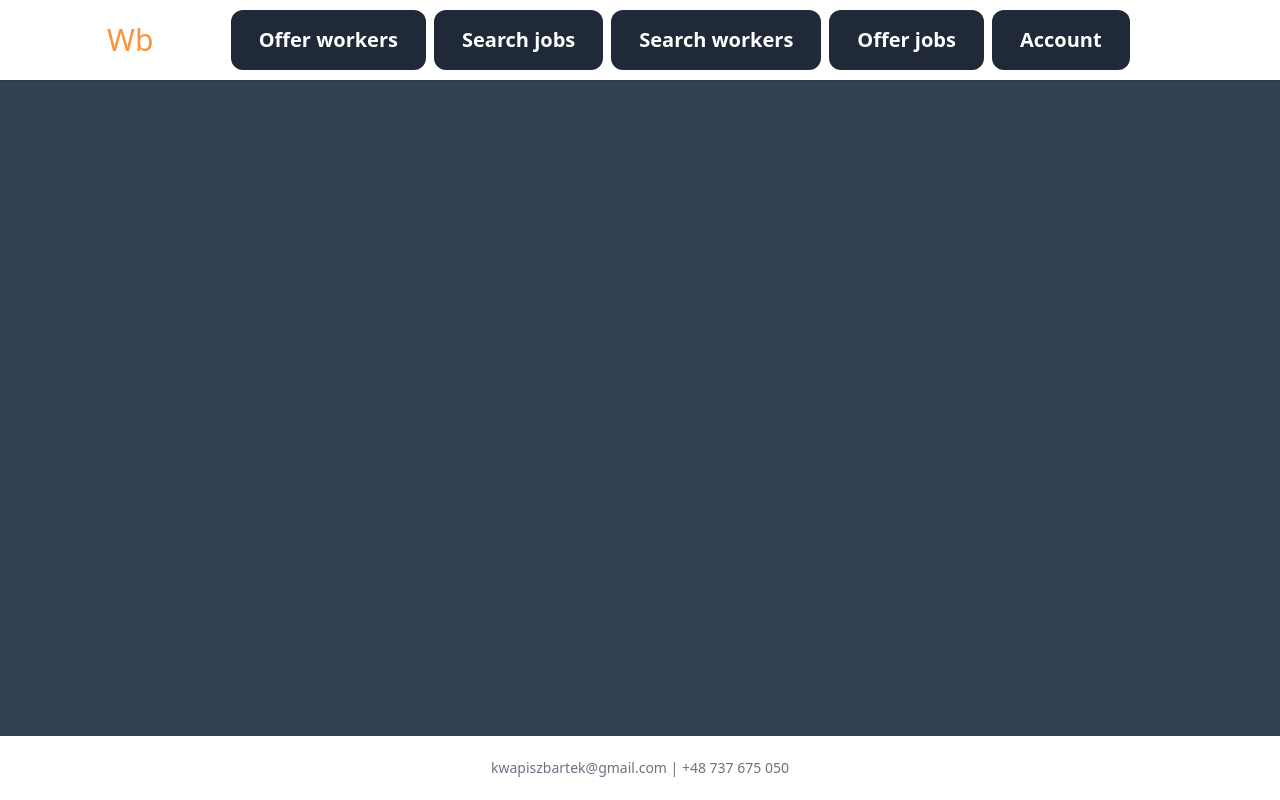
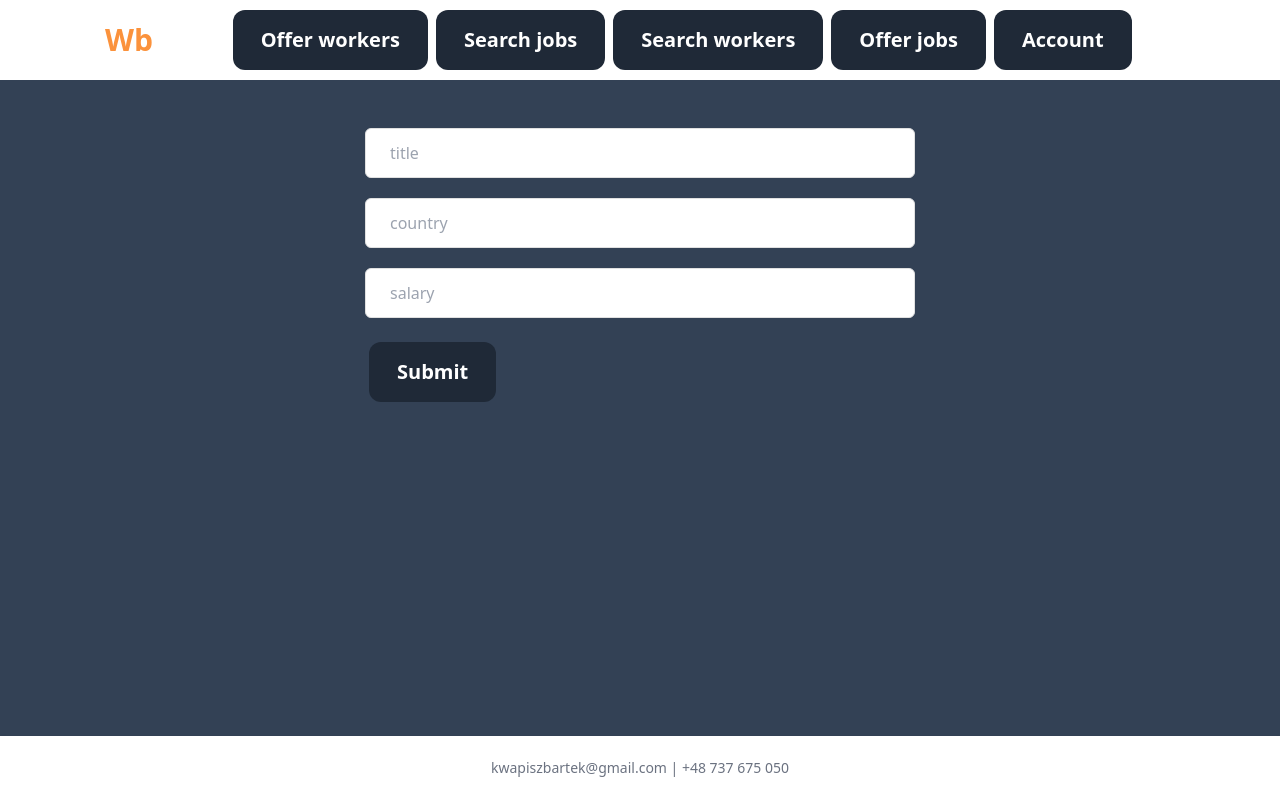
Before and after one commit to BartekKwapisz/Workbook.io-in-React-and-Tailwind, a React (Create React App) app: page /offer-workers in a window 1280 px wide. Built offline with nearby package versions, Linux system fonts and the light colour scheme.

Commit message:
minor fixes

```diff
--- a/src/App.js
+++ b/src/App.js
@@ -1,33 +1,31 @@
 import React from "react";
 import "./App.css";
 import Navbar from "./components/Navbar";
-import MainContent from "./components/MainContent"
 import Footer from "./components/Footer";
 import {
   BrowserRouter as Router,
   Route,
   Routes,
 } from "react-router-dom";
-// import Homepage from "./pages/Homepage";
-// import OfferWorkers from "./pages/offerWorkers";
-// import OfferJobs from "./pages/offerJobs";
-// import SearchJobs from "./pages/searchJobs";
-// import SearchWorkers from "./pages/searchWorkers";
-// import Account from "./pages/Account";
+import Homepage from "./pages/Homepage";
+import OfferWorkers from "./pages/offerWorkers";
+import OfferJobs from "./pages/offerJobs";
+import SearchJobs from "./pages/searchJobs";
+import SearchWorkers from "./pages/searchWorkers";
+import Account from "./pages/Account";
 
 function App() {
   return <div className="h-screen bg-slate-700 relative">
       <Router>
           <Navbar />
-          <MainContent></MainContent>
-          {/* <Routes>
+          <Routes>
             <Route path="/" element={<><Homepage /></>}/>
             <Route path="/offer-workers" element={<><OfferWorkers /></>}/>
             <Route path="/offer-jobs" element={<><OfferJobs /></>}/>
             <Route path="/search-jobs" element={<><SearchJobs /></>}/>
             <Route path="/search-workers" element={<><SearchWorkers /></>}/>
             <Route path="/account" element={<><Account /></>}/>
-          </Routes>  */}
+          </Routes>
       </Router>
       <Footer />
   </div>;
--- a/src/components/MainContent.js
+++ b/src/components/MainContent.js
@@ -1,7 +1,7 @@
 function MainContent() {
     return (
         <section className="bg-lime-600">
-        {/* change bg color to bg-slate-700 */}
+
         </section>
     );
   }
--- a/src/components/Navbar.js
+++ b/src/components/Navbar.js
@@ -2,7 +2,7 @@ import { Link } from 'react-router-dom';
 
 function Button(props) {
   return (
-    <button className="inline-block py-4 text-xl text-white bg-gray-800 px-7 hover:bg-gray-700 rounded-xl m-1">
+    <button className="inline-block py-4 text-xl text-white bg-gray-800 px-7 hover:bg-gray-700 active:bg-gray-600 rounded-xl m-1 focus:ring focus:ring-orange-400 ">
 
       <span className="">
         {props.text}
@@ -14,7 +14,7 @@ function Button(props) {
 function Navbar() {
   return (
     <header className="p-4 bg-white shadow md:px-6 md:py-8 dark:bg-gray-900 flex items-center h-[80px] flex items-center justify-center">
-      <Link to='/'><span className="text-white text-center text-3xl w-1/5">
+      <Link to='/'><span className="text-white text-center text-3xl w-1/5 font-bold">
           <span className="text-orange-400">Wb</span>.io
       </span></Link>
       <nav className="text-3xl font-bold text-center w-4/5">
--- a/src/pages/Account.js
+++ b/src/pages/Account.js
@@ -1,6 +1,6 @@
 function Account() {
     return (
-        <section className="text-white bg-orange-400 w-full h-4/6">
+        <section className="text-white bg-slate-700 w-full ">
             Account
         </section>
     )
--- a/src/pages/Homepage.js
+++ b/src/pages/Homepage.js
@@ -1,6 +1,6 @@
 function Homepage() {
     return (
-        <section className="text-white bg-orange-400 w-full h-4/6 ">
+        <section className="text-white bg-slate-700 w-full">
         </section>
     );
 }
--- a/src/pages/offerJobs.js
+++ b/src/pages/offerJobs.js
@@ -1,14 +1,14 @@
 import { useState } from "react";
 
 function OfferJobs() {
-    const [title, setTitle] = useState('');
+  const [title, setTitle] = useState("");
   const handleSubmit = (e) => {
-        e.preventDefault()
-        const blog = {title}
+    e.preventDefault();
+    const blog = { title };
     console.log(blog);
-    }
+  };
   return (
-        <section classNameName="text-black bg-orange-400 w-full h-4/6">
+    <section className="text-black bg-slate-700 w-full">
       <div className="flex items-center justify-center p-12">
         <div className="mx-auto w-full max-w-[550px]">
           <form onSubmit={handleSubmit} method="POST">
@@ -19,8 +19,8 @@ function OfferJobs() {
                 id="name"
                 placeholder="title"
                 className="w-full rounded-md border border-[#e0e0e0] bg-white py-3 px-6 text-base font-medium text-[#6B7280] outline-none focus:border-[#6A64F1] focus:shadow-md"
-                        value = {title}
-                        onChange = {(e) => setTitle(e.target.value)}
+                value={title}
+                onChange={(e) => setTitle(e.target.value)}
               />
             </div>
             <div className="mb-5">
@@ -42,9 +42,7 @@ function OfferJobs() {
               />
             </div>
             <div>
-                        <button
-                        className="hover:shadow-form rounded-md bg-[#6A64F1] py-3 px-8 text-base font-semibold text-white outline-none"
-                        >
+              <button className="hover:shadow-form rounded-md bg-[#6A64F1] py-3 px-8 text-base font-semibold text-white outline-none">
                 Submit
               </button>
             </div>
@@ -53,7 +51,7 @@ function OfferJobs() {
       </div>
       <p>{title}</p>
     </section>
-    )
+  );
 }
 
 export default OfferJobs;
--- a/src/pages/offerWorkers.js
+++ b/src/pages/offerWorkers.js
@@ -1,13 +1,13 @@
 import { useState } from "react";
 function OfferWorkers() {
-    const [title, setTitle] = useState('');
+  const [title, setTitle] = useState("");
   const handleSubmit = (e) => {
-        e.preventDefault()
-        const blog = {title}
+    e.preventDefault();
+    const blog = { title };
     console.log(blog);
-    }
+  };
   return (
-        <section classNameName="text-black bg-orange-400 w-full h-4/6">
+    <section className="text-black bg-slate-700 w-full">
       <div className="flex items-center justify-center p-12">
         <div className="mx-auto w-full max-w-[550px]">
           <form onSubmit={handleSubmit} method="POST">
@@ -18,8 +18,8 @@ function OfferWorkers() {
                 id="name"
                 placeholder="title"
                 className="w-full rounded-md border border-[#e0e0e0] bg-white py-3 px-6 text-base font-medium text-[#6B7280] outline-none focus:border-[#6A64F1] focus:shadow-md"
-                        value = {title}
-                        onChange = {(e) => setTitle(e.target.value)}
+                value={title}
+                onChange={(e) => setTitle(e.target.value)}
               />
             </div>
             <div className="mb-5">
@@ -41,9 +41,7 @@ function OfferWorkers() {
               />
             </div>
             <div>
-                        <button
-                        className="hover:shadow-form rounded-md bg-[#6A64F1] py-3 px-8 text-base font-semibold text-white outline-none"
-                        >
+              <button className="hover:ring hover:ring-orange-400 inline-block py-4 font-bold text-xl text-white bg-gray-800 px-7 hover:bg-gray-700 active:bg-gray-600 rounded-xl m-1">
                 Submit
               </button>
             </div>
@@ -52,7 +50,7 @@ function OfferWorkers() {
       </div>
       <p>{title}</p>
     </section>
-    )
+  );
 }
 
 export default OfferWorkers;
--- a/src/pages/searchJobs.js
+++ b/src/pages/searchJobs.js
@@ -1,6 +1,6 @@
 function SearchJobs() {
     return (
-        <section className="text-white bg-orange-400 w-full h-4/6">
+        <section className="text-white bg-slate-700 w-full">
             Search Jobs
         </section>
     )
--- a/src/pages/searchWorkers.js
+++ b/src/pages/searchWorkers.js
@@ -1,6 +1,6 @@
 function SearchWorkers() {
     return (
-        <section className="text-white bg-orange-400 w-full h-4/6">
+        <section className="text-white bg-slate-700 w-full">
             Search Workers
         </section>
     )
```
Lines whose indentation alone changed are shown as unchanged.
